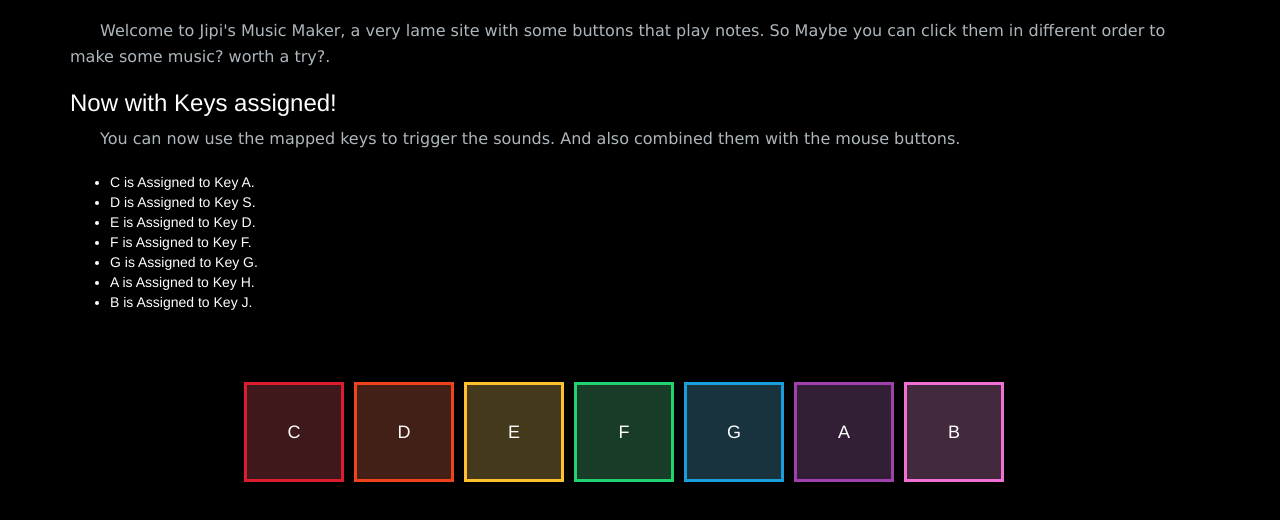
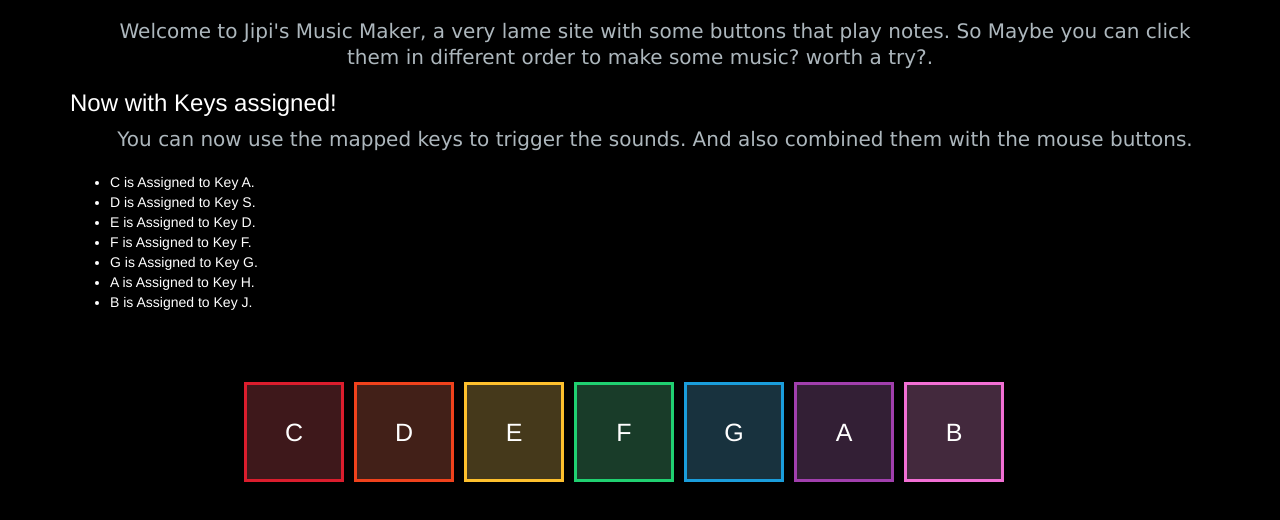
Before and after one commit to tzero86/MusicNotesApp, a plain HTML site: page Index.html in a window 1280 px wide. Shown: the part 54-574 px from the top of the page. Drawn offline with nearby package versions, Linux system fonts and the light colour scheme.

Commit message:
Minor Update
Increased Font Sizes.

```diff
--- a/style.css
+++ b/style.css
@@ -13,7 +13,9 @@ ul {
 
 h1 { color: #ffffff; font-family: 'Lato', sans-serif; font-size: 54px; font-weight: 300; line-height: 58px; margin: 0 0 58px; }
 
-p { color: #adb7bd; font-family: 'Lucida Sans', Arial, sans-serif; font-size: 16px; line-height: 26px; text-indent: 30px; margin: 0; }
+p { color: #adb7bd; font-family: 'Lucida Sans', Arial, sans-serif; font-size: 20px; line-height: 26px; text-indent: 30px; margin: 0;
+    text-align: center;
+}
 
 h4 {
     color: white;
@@ -21,6 +23,7 @@ h4 {
     position: relative;
     top: 40%;
     transform: translateY(-50%);
+    font-size: 25px;
 }
 pre {
     color: white;
```
